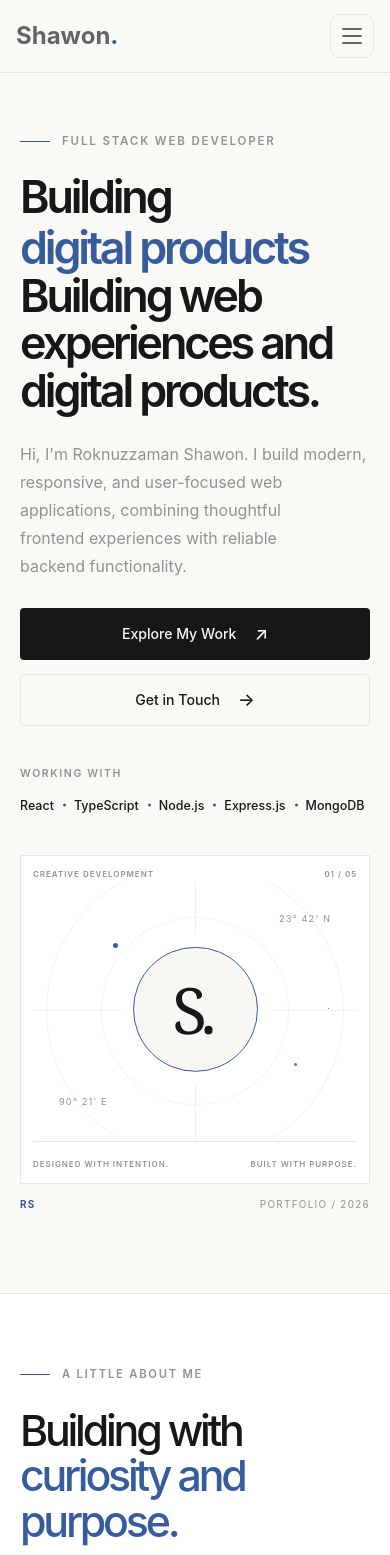
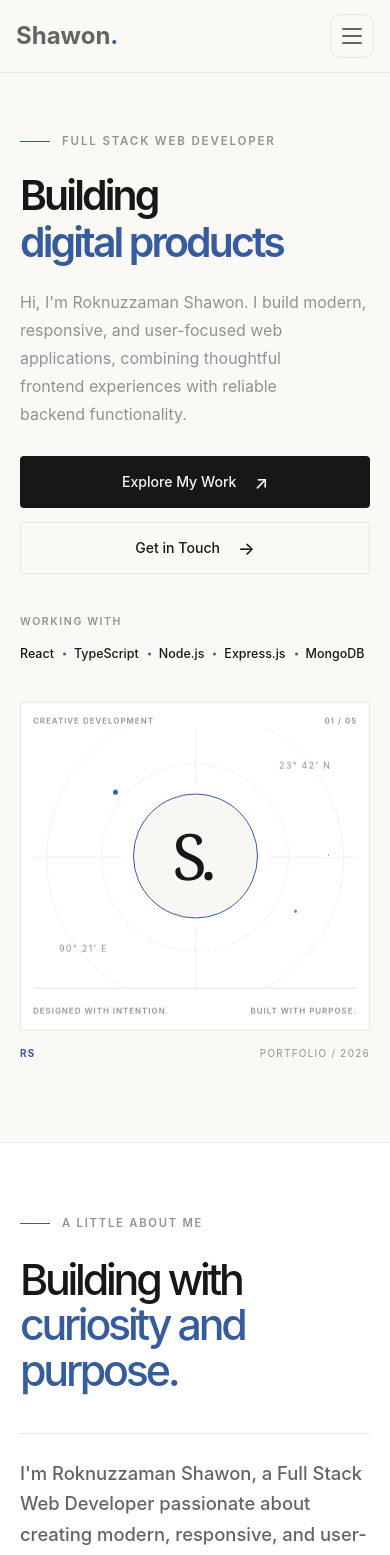
Before and after one commit to Shawon-lab-debug/shawon-portfolio, a React (Vite) app in the folder shawon-portfolio/: page / in a window 390 px wide. Shown: the top 1555 px of the page. Built offline with nearby package versions, Linux system fonts and the light colour scheme.

Commit message:
refine: soften project card hover animations

```diff
--- a/shawon-portfolio/src/components/sections/FeaturedProjects/FeaturedProjects.css
+++ b/shawon-portfolio/src/components/sections/FeaturedProjects/FeaturedProjects.css
@@ -84,7 +84,7 @@
     rotateY(0deg);
   transition:
     opacity 750ms cubic-bezier(0.22, 1, 0.36, 1),
-    transform 750ms cubic-bezier(0.22, 1, 0.36, 1);
+    transform 350ms cubic-bezier(0.22, 1, 0.36, 1);
   transition-delay: calc(var(--project-index, 0) * 120ms);
 }
 
@@ -109,8 +109,8 @@
   background: var(--color-surface);
   transform-style: preserve-3d;
   transition:
-    border-color var(--duration-normal) var(--ease-standard),
-    box-shadow var(--duration-normal) var(--ease-standard);
+    border-color 350ms var(--ease-standard),
+    box-shadow 350ms var(--ease-standard);
 }
 
 .project-card__inner::after {
@@ -121,13 +121,13 @@
   background:
     radial-gradient(
       circle at var(--project-pointer-x) var(--project-pointer-y),
-      rgba(255, 255, 255, 0.16),
+      rgba(255, 255, 255, 0.12),
       transparent 42%
     );
   content: '';
   opacity: 0;
   pointer-events: none;
-  transition: opacity 350ms ease;
+  transition: opacity 400ms ease;
 }
 
 .project-card__image-wrapper {
@@ -136,7 +136,7 @@
   aspect-ratio: 16 / 9;
   overflow: hidden;
   background: var(--color-bg-subtle);
-  transform: translateZ(12px);
+  transform: translateZ(8px);
 }
 
 .project-card__image {
@@ -146,7 +146,7 @@
   object-fit: cover;
   object-position: center;
   transition:
-    transform 850ms cubic-bezier(0.2, 0.65, 0.3, 1),
+    transform 800ms cubic-bezier(0.2, 0.65, 0.3, 1),
     filter 600ms ease;
 }
 
@@ -155,12 +155,12 @@
   inset: 0;
   background: linear-gradient(
     180deg,
-    rgba(0, 0, 0, 0.08) 0%,
+    rgba(0, 0, 0, 0.06) 0%,
     transparent 32%,
     transparent 68%,
-    rgba(0, 0, 0, 0.12) 100%
+    rgba(0, 0, 0, 0.1) 100%
   );
-  opacity: 0.6;
+  opacity: 0.5;
   pointer-events: none;
   transition: opacity 500ms ease;
 }
@@ -178,7 +178,7 @@
   font-size: var(--font-size-xs);
   font-weight: 500;
   backdrop-filter: blur(10px);
-  transform: translateZ(24px);
+  transform: translateZ(16px);
 }
 
 .project-card__status--featured {
@@ -191,7 +191,7 @@
   position: relative;
   z-index: 1;
   padding: clamp(1.5rem, 3vw, 2.25rem);
-  transform: translateZ(8px);
+  transform: translateZ(5px);
 }
 
 .project-card__top {
@@ -224,7 +224,7 @@
   font-weight: 500;
   letter-spacing: -0.035em;
   line-height: 1.15;
-  transition: color 300ms ease;
+  transition: color 350ms ease;
 }
 
 .project-card__description {
@@ -262,9 +262,9 @@
   color: var(--color-text-secondary);
   font-size: var(--font-size-xs);
   transition:
-    border-color 300ms ease,
-    background-color 300ms ease,
-    color 300ms ease;
+    border-color 350ms ease,
+    background-color 350ms ease,
+    color 350ms ease;
 }
 
 .project-card__link,
@@ -287,12 +287,12 @@
 .project-card__link span:last-child,
 .featured-projects__all-link span:last-child {
   display: inline-block;
-  transition: transform var(--duration-normal) var(--ease-standard);
+  transition: transform 350ms var(--ease-standard);
 }
 
 .project-card__link:hover span:last-child,
 .featured-projects__all-link:hover span:last-child {
-  transform: translate(3px, -3px);
+  transform: translate(2px, -2px);
 }
 
 .project-card__placeholder {
@@ -319,20 +319,14 @@
   border-bottom: 1px solid var(--color-border-strong);
 }
 
-/* Fine pointer devices only */
+/* Subtle interactions for fine pointer devices */
 
 @media (hover: hover) and (pointer: fine) {
-  .project-card--visible:hover {
-    transition:
-      opacity 750ms cubic-bezier(0.22, 1, 0.36, 1),
-      transform 180ms ease-out;
-  }
-
   .project-card:hover .project-card__inner {
     border-color: var(--color-border-strong);
     box-shadow:
-      0 22px 55px rgba(20, 20, 20, 0.09),
-      0 4px 14px rgba(20, 20, 20, 0.04);
+      0 14px 36px rgba(20, 20, 20, 0.055),
+      0 3px 10px rgba(20, 20, 20, 0.025);
   }
 
   .project-card:hover .project-card__inner::after {
@@ -340,11 +334,11 @@
   }
 
   .project-card:hover .project-card__image {
-    transform: scale(1.055);
+    transform: scale(1.025);
   }
 
   .project-card:hover .project-card__image-overlay {
-    opacity: 1;
+    opacity: 0.8;
   }
 
   .project-card:hover .project-card__title {
--- a/shawon-portfolio/src/components/sections/FeaturedProjects/FeaturedProjects.tsx
+++ b/shawon-portfolio/src/components/sections/FeaturedProjects/FeaturedProjects.tsx
@@ -134,8 +134,8 @@ function ProjectCard({ project, index }: ProjectCardProps) {
     const pointerY =
       (event.clientY - bounds.top) / bounds.height;
 
-    const rotateY = (pointerX - 0.5) * 7;
-    const rotateX = (0.5 - pointerY) * 5;
+    const rotateY = (pointerX - 0.5) * 3;
+    const rotateX = (0.5 - pointerY) * 2;
 
     card.style.setProperty(
       '--project-tilt-x',
--- a/shawon-portfolio/src/components/sections/Hero/Hero.css
+++ b/shawon-portfolio/src/components/sections/Hero/Hero.css
@@ -51,6 +51,10 @@
   background: var(--color-accent, #7b8065);
 }
 
+/* ========================================
+   HERO TITLE
+======================================== */
+
 .hero__title {
   max-width: 760px;
   margin: 0;
@@ -62,11 +66,54 @@
   text-wrap: balance;
 }
 
+.hero__title-static {
+  display: block;
+}
+
 .hero__title-accent {
   display: block;
+  min-height: 1.08em;
   margin-top: 0.08em;
   color: var(--color-accent, #7b8065);
+  overflow-wrap: normal;
+  text-wrap: nowrap;
 }
+
+.hero__typing-text {
+  display: inline;
+}
+
+.hero__typing-cursor {
+  display: inline-block;
+  width: 3px;
+  height: 0.82em;
+  margin-left: 0.1em;
+  background: currentColor;
+  vertical-align: -0.02em;
+  animation: hero-cursor-blink 900ms steps(2, start) infinite;
+}
+
+.hero__visually-hidden {
+  position: absolute;
+  width: 1px;
+  height: 1px;
+  padding: 0;
+  margin: -1px;
+  overflow: hidden;
+  clip: rect(0, 0, 0, 0);
+  white-space: nowrap;
+  border: 0;
+}
+
+@keyframes hero-cursor-blink {
+  to {
+    visibility: hidden;
+  }
+}
+
+/* ========================================
+   DESCRIPTION
+======================================== */
 
 .hero__description {
   max-width: 490px;
@@ -205,11 +252,19 @@
 }
 
 .hero__visual-frame {
+  --hero-tilt-x: 0deg;
+  --hero-tilt-y: 0deg;
+
   position: relative;
   overflow: hidden;
   padding: 18px;
   border: 1px solid var(--color-border, #d8d3c8);
   background: var(--color-surface, #f2f0eb);
+  transform: perspective(1100px) rotateX(var(--hero-tilt-x))
+    rotateY(var(--hero-tilt-y));
+  transform-style: preserve-3d;
+  transition: transform 360ms cubic-bezier(0.22, 1, 0.36, 1);
+  animation: hero-card-float 7s ease-in-out 1.2s infinite;
 }
 
 .hero__visual-topline,
@@ -359,7 +414,7 @@
 }
 
 /* ========================================
-   ENTRANCE ANIMATIONS
+   ENTRANCE AND FLOAT ANIMATIONS
 ======================================== */
 
 @keyframes hero-content-enter {
@@ -383,6 +438,17 @@
   to {
     opacity: 1;
     transform: translateY(0) scale(1);
+  }
+}
+
+@keyframes hero-card-float {
+  0%,
+  100% {
+    translate: 0 0;
+  }
+
+  50% {
+    translate: 0 -7px;
   }
 }
 
@@ -418,7 +484,7 @@
   }
 
   .hero__title {
-    font-size: clamp(3rem, 6vw, 4.7rem);
+    font-size: clamp(2.8rem, 5.2vw, 4.2rem);
   }
 
   .hero__visual-frame {
@@ -461,6 +527,12 @@
     letter-spacing: -0.07em;
   }
 
+  .hero__title-accent {
+    min-height: 1.08em;
+    text-wrap: initial;
+    overflow-wrap: normal;
+  }
+
   .hero__description {
     max-width: 520px;
     margin-top: 1.5rem;
@@ -501,8 +573,12 @@
   }
 
   .hero__title {
-    font-size: clamp(2.65rem, 11.5vw, 3.35rem);
+    font-size: clamp(2.55rem, 10.5vw, 3.2rem);
     line-height: 1.06;
+  }
+
+  .hero__title-accent {
+    min-height: 1.06em;
   }
 
   .hero__actions {
@@ -529,19 +605,40 @@
 }
 
 /* ========================================
+   HOVER-CAPABLE POINTERS
+======================================== */
+
+@media (hover: hover) and (pointer: fine) {
+  .hero__visual-frame {
+    cursor: default;
+  }
+}
+
+/* ========================================
    REDUCED MOTION
 ======================================== */
 
 @media (prefers-reduced-motion: reduce) {
   .hero__content,
   .hero__visual,
+  .hero__visual-frame,
   .hero__art-circle,
   .hero__art-orbit--inner {
     animation: none;
+  }
+
+  .hero__visual-frame {
+    transform: none;
+    translate: none;
+    transition: none;
   }
 
   .hero__button,
   .hero__button-arrow {
     transition: none;
   }
+
+  .hero__typing-cursor {
+    animation: none;
+  }
 }
--- /dev/null
+++ b/shawon-portfolio/src/components/ui/SectionHeading.tsx
@@ -0,0 +1,54 @@
+import type { HTMLAttributes, ReactNode } from 'react';
+import { WordReveal } from '../animations/WordReveal';
+
+export type HeadingAlignment = 'left' | 'center' | 'right';
+export type HeadingLevel = 2 | 3 | 4;
+
+export interface SectionHeadingProps
+  extends HTMLAttributes<HTMLDivElement> {
+  title: string;
+  eyebrow?: string;
+  description?: ReactNode;
+  align?: HeadingAlignment;
+  level?: HeadingLevel;
+}
+
+export function SectionHeading({
+  title,
+  eyebrow,
+  description,
+  align = 'left',
+  level = 2,
+  className = '',
+  ...props
+}: SectionHeadingProps) {
+  const HeadingTag = `h${level}` as const;
+
+  const classes = [
+    'section-heading',
+    `section-heading--${align}`,
+    className,
+  ]
+    .filter(Boolean)
+    .join(' ');
+
+  return (
+    <div className={classes} {...props}>
+      {eyebrow && (
+        <span className="section-heading__eyebrow">
+          {eyebrow}
+        </span>
+      )}
+
+      <HeadingTag className="section-heading__title">
+        <WordReveal text={title} />
+      </HeadingTag>
+
+      {description && (
+        <div className="section-heading__description">
+          {description}
+        </div>
+      )}
+    </div>
+  );
+}
```
